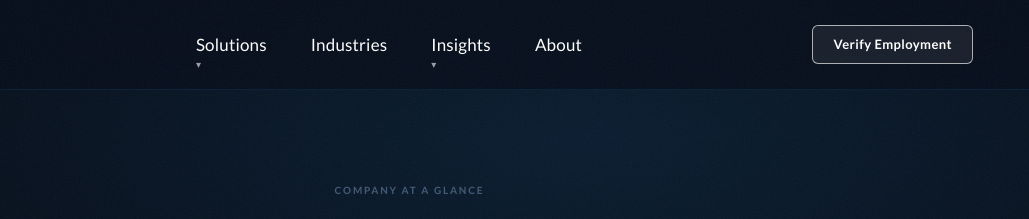
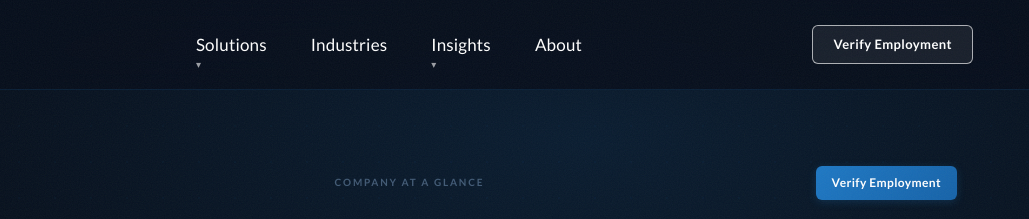
Before and after one commit to TeamNamakkal/NodalWire_WebSite, a website: page about.html in a window 1280 px wide. Shown: the top 219 px of the page, 251-1280 px from the left. Drawn offline with nearby package versions, Linux system fonts and the light colour scheme; files whose address does not match are found by name.

Commit message:
Reposition Verify Employment button to hero section
- Move "Verify Employment" button from nav CTA to hero section
- Align button with "Company at a Glance" title in hero right panel
- Keep button in header nav and footer for consistent navigation
- Button now visible in three locations: header, hero (prominently), and footer
- Maintains professional appearance and easy access to verification feature

Co-Authored-By: Claude Haiku 4.5 <noreply@anthropic.com>

```diff
--- a/about.html
+++ b/about.html
@@ -878,7 +878,10 @@
     </div>
 
     <div class="hero-facts-panel">
-      <p class="facts-panel-label">Company at a Glance</p>
+      <div style="display: flex; align-items: center; justify-content: space-between; margin-bottom: 20px;">
+        <p class="facts-panel-label" style="margin-bottom: 0;">Company at a Glance</p>
+        <a href="verify-employee.html" style="font-family: 'Lato', sans-serif; font-weight: 600; font-size: 12px; letter-spacing: 0.03em; padding: 8px 16px; background: linear-gradient(135deg, #1D78C4 0%, #1562a8 100%); color: #fff; border: none; border-radius: 6px; text-decoration: none; cursor: pointer; box-shadow: 0 2px 8px rgba(29,120,196,0.24); transition: transform 0.2s cubic-bezier(0.34,1.56,0.64,1), box-shadow 0.2s ease; white-space: nowrap;" onmouseover="this.style.transform='translateY(-2px)'; this.style.boxShadow='0 4px 16px rgba(29,120,196,0.36)';" onmouseout="this.style.transform='translateY(0)'; this.style.boxShadow='0 2px 8px rgba(29,120,196,0.24)';">Verify Employment</a>
+      </div>
       <div class="facts-grid">
         <div class="fact-card">
           <div class="fact-icon">
```
